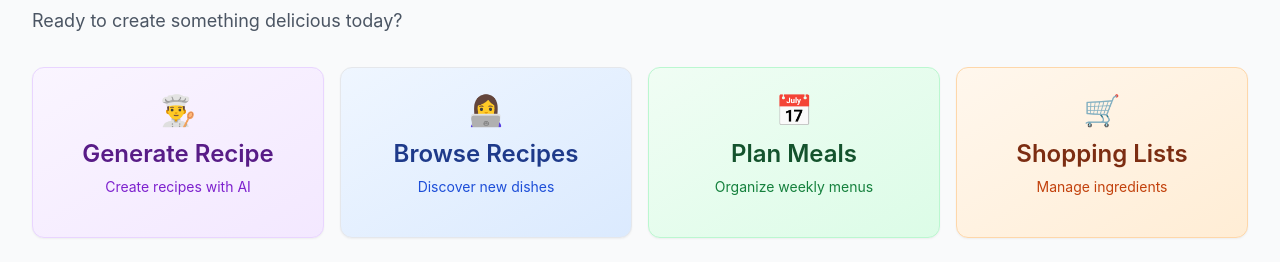
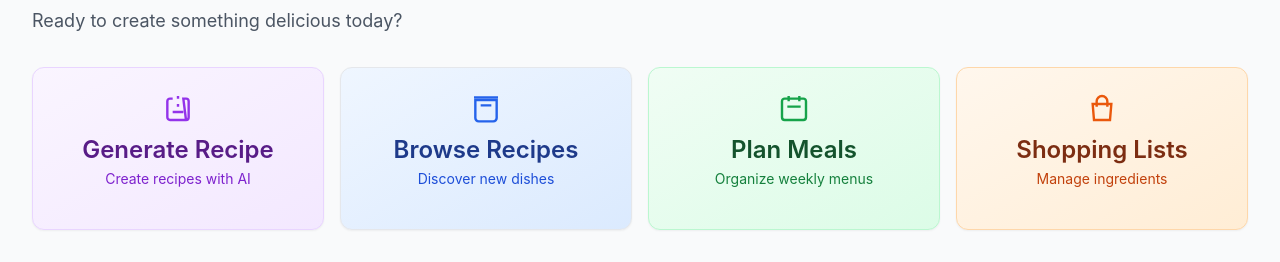
Before and after one commit to ubbagg/my-kitchen-buddy, a React (Create React App) app in the folder frontend/: page /dashboard in a window 1280 px wide. Shown: the part 134-396 px from the top of the page. Built offline with nearby package versions, Linux system fonts and the light colour scheme; no server answers; sample sign-in values are in the browser's storage.

Commit message:
Dashbaord frontend fix

```diff
--- a/frontend/src/pages/Dashboard.js
+++ b/frontend/src/pages/Dashboard.js
@@ -8,97 +8,106 @@ import { Button, Card, LoadingSpinner } from '../components/ui';
 
 const Dashboard = () => {
   const { user } = useAuth();
-  const { recipes, fetchRecipes, loading: recipesLoading } = useRecipe();
+
+  /* recipe / meal-plan / shopping-list data */
+  const { recipes, fetchRecipes } = useRecipe();
   const { mealPlans, fetchMealPlans, loading: mealPlansLoading } = useMealPlan();
   const { shoppingLists, fetchShoppingLists, loading: shoppingListsLoading } = useShoppingList();
+
+  /* local loading state */
   const [initialLoading, setInitialLoading] = useState(true);
-  const [dataLoaded, setDataLoaded] = useState(false);
 
+  /* one-time dashboard load */
   useEffect(() => {
-    const loadDashboardData = async () => {
+    (async () => {
       try {
         setInitialLoading(true);
-
-        // Load all data concurrently
         await Promise.all([
           fetchRecipes({ limit: 6 }),
           fetchMealPlans(),
           fetchShoppingLists()
         ]);
-
-        setDataLoaded(true);
-      } catch (error) {
-        console.error('Error loading dashboard data:', error);
+      } catch (err) {
+        console.error('Dashboard load error:', err);
       } finally {
         setInitialLoading(false);
       }
-    };
-
-    loadDashboardData();
+    })();
   }, [fetchRecipes, fetchMealPlans, fetchShoppingLists]);
 
   if (initialLoading) {
     return <LoadingSpinner fullScreen message="Loading your kitchen dashboard..." />;
   }
 
-  // Get recent data with proper filtering
-  const recentRecipes = recipes.slice(0, 3);
-  const activeMealPlans = mealPlans
-    .filter(mp => mp && !mp.completed && !mp.isCompleted) // Check both possible property names
+  /* recent / active subsets */
+  const recentRecipes        = recipes.slice(0, 3);
+  const activeMealPlans      = mealPlans
+    .filter(mp => !mp.completed && !mp.isCompleted)
     .sort((a, b) => new Date(b.createdAt) - new Date(a.createdAt))
     .slice(0, 2);
   const pendingShoppingLists = shoppingLists
-    .filter(sl => sl && !sl.completed && !sl.isCompleted) // Check both possible property names
+    .filter(sl => !sl.completed && !sl.isCompleted)
     .sort((a, b) => new Date(b.createdAt) - new Date(a.createdAt))
     .slice(0, 2);
+
+  /* reusable quick-action icon */
+  const ActionIcon = ({ path, className='' }) => (
+    <svg className={`w-8 h-8 mx-auto ${className}`} fill="none" stroke="currentColor" strokeWidth="1.8" viewBox="0 0 24 24">
+      {path}
+    </svg>
+  );
 
   return (
     <div className="min-h-screen bg-gray-50 py-8 fade-in">
       <div className="max-w-7xl mx-auto px-4 sm:px-6 lg:px-8">
-        {/* Welcome Header */}
-        <div className="mb-8">
+
+        {/* greeting */}
+        <header className="mb-8">
           <h1 className="text-3xl font-bold text-gray-900 mb-2">
             Welcome back, {user?.name?.split(' ')[0]}!
           </h1>
-          <p className="text-gray-600 text-lg">
-            Ready to create something delicious today?
-          </p>
-        </div>
+          <p className="text-gray-600 text-lg">Ready to create something delicious today?</p>
+        </header>
 
-        {/* Quick Actions - With Attractive Colors */}
-        <div className="grid grid-cols-1 md:grid-cols-2 lg:grid-cols-4 gap-4 mb-8">
+        {/* quick actions */}
+        <section className="grid grid-cols-1 md:grid-cols-2 lg:grid-cols-4 gap-4 mb-8">
+
           <Link to="/generate-recipe">
-            <Card hover className="text-center py-6 bg-gradient-to-br from-purple-50 to-purple-100 border-purple-200 hover:from-purple-100 hover:to-purple-200">
-              <div className="text-3xl mb-3">👨‍🍳</div>
-              <h3 className="font-semibold text-purple-900 mb-2">Generate Recipe</h3>
+            <Card hover className="text-center py-6 bg-gradient-to-br from-purple-50 to-purple-100 border-purple-200">
+              <ActionIcon path={<path d="M12 3v2m0 4v2m-4 4h8m2 6H6a2 2 0 01-2-2V7a2 2 0 012-2h2m8 0h2a2 2 0 012 2v12a2 2 0 01-2 2z"/>} className="text-purple-600 mb-3" />
+              <h3 className="font-semibold text-purple-900 mb-1">Generate Recipe</h3>
               <p className="text-sm text-purple-700">Create recipes with AI</p>
             </Card>
           </Link>
 
           <Link to="/recipes">
-            <Card hover className="text-center py-6 bg-gradient-to-br from-blue-50 to-blue-100 border-blue-200 hover:from-blue-100 hover:to-blue-200">
-              <div className="text-3xl mb-3">👩‍💻</div>
-              <h3 className="font-semibold text-blue-900 mb-2">Browse Recipes</h3>
+            <Card hover className="text-center py-6 bg-gradient-to-br from-blue-50 to-blue-100 border-blue-200">
+              <ActionIcon path={<path d="M4 19.5A2.5 2.5 0 006.5 22h11a2.5 2.5 0 002.5-2.5V6H4v13.5zM3 4h18M8 10h8"/>} className="text-blue-600 mb-3" />
+              <h3 className="font-semibold text-blue-900 mb-1">Browse Recipes</h3>
               <p className="text-sm text-blue-700">Discover new dishes</p>
             </Card>
           </Link>
 
           <Link to="/meal-planner">
-            <Card hover className="text-center py-6 bg-gradient-to-br from-green-50 to-green-100 border-green-200 hover:from-green-100 hover:to-green-200">
-              <div className="text-3xl mb-3">📅</div>
-              <h3 className="font-semibold text-green-900 mb-2">Plan Meals</h3>
+            <Card hover className="text-center py-6 bg-gradient-to-br from-green-50 to-green-100 border-green-200">
+              <ActionIcon path={<path d="M8 7V3m8 4V3m-9 8h10M5 21h14a2 2 0 002-2V7a2 2 0 00-2-2H5a2 2 0 00-2 2v12a2 2 0 002 2z"/>} className="text-green-600 mb-3" />
+              <h3 className="font-semibold text-green-900 mb-1">Plan Meals</h3>
               <p className="text-sm text-green-700">Organize weekly menus</p>
             </Card>
           </Link>
 
           <Link to="/shopping-list">
-            <Card hover className="text-center py-6 bg-gradient-to-br from-orange-50 to-orange-100 border-orange-200 hover:from-orange-100 hover:to-orange-200">
-              <div className="text-3xl mb-3">🛒</div>
-              <h3 className="font-semibold text-orange-900 mb-2">Shopping Lists</h3>
+            <Card hover className="text-center py-6 bg-gradient-to-br from-orange-50 to-orange-100 border-orange-200">
+              <ActionIcon path={<path d="M16 11V7a4 4 0 00-8 0v4M5 9h14l-1 12H6L5 9z"/>} className="text-orange-600 mb-3" />
+              <h3 className="font-semibold text-orange-900 mb-1">Shopping Lists</h3>
               <p className="text-sm text-orange-700">Manage ingredients</p>
             </Card>
           </Link>
-        </div>
+
+        </section>
+
+
+
 
 
         {/* Dashboard Content */}
```
